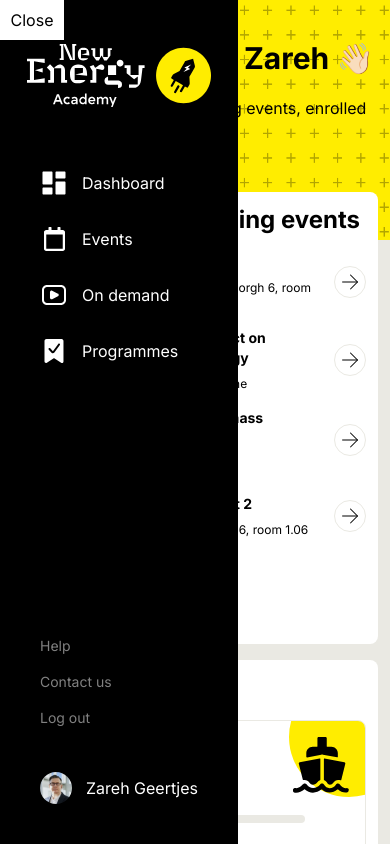
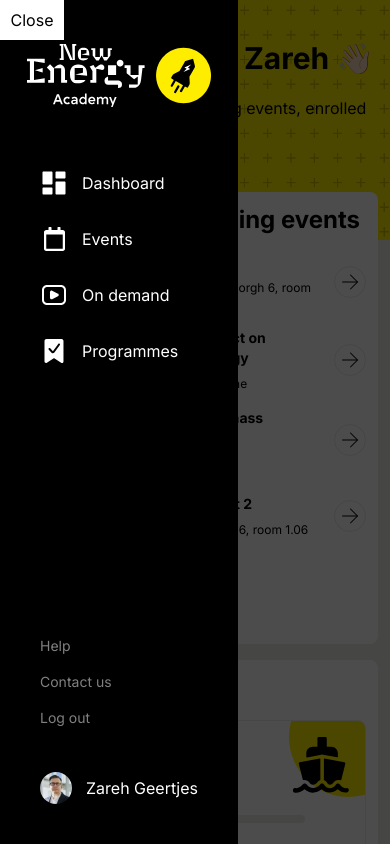
Before and after one commit to neharadialcode486/components-react-tailwind, a React (Create React App) app: page / in a window 390 px wide. Both pictures are taken after a click on the element "Menu". Shown: the top 844 px of the page. Built offline with nearby package versions, Linux system fonts and the light colour scheme.

Commit message:
sidebar update

```diff
--- a/src/components/sidebar/Header.jsx
+++ b/src/components/sidebar/Header.jsx
@@ -5,10 +5,10 @@ import { TABS_DATA } from "../../utils/Helper";
 import Icon from '../common/Icons';
 import user from "../../assets/images/svg/user-icon.svg";
 
-const Header = ({ activeTab, setActiveTab }) => {
+const Header = ({ activeTab, setActiveTab, open, setOpen }) => {
     const { tabName } = useParams();
     const [isLargeScreen, setIsLargeScreen] = useState(window.innerWidth >= 1920);
-    const [open, setOpen] = useState(false);
+
     useEffect(() => {
         const savedTab = localStorage.getItem("activeTab");
         const initialTab = parseInt(savedTab);
--- a/src/components/sidebar/SideBar.jsx
+++ b/src/components/sidebar/SideBar.jsx
@@ -7,12 +7,13 @@ import DataSwiper from './DataSwiper';
 
 const SideBar = () => {
     const [activeTab, setActiveTab] = useState(0);
+    const [open, setOpen] = useState(false);
     const Data = ['Requirements', 'Events', 'Career event', 'Activities', 'Masterclasses']
     return (
         <div className='flex justify-between bg-dark-gray'>
-            <Header activeTab={activeTab} setActiveTab={setActiveTab} />
+            <Header activeTab={activeTab} setActiveTab={setActiveTab} open={open} setOpen={setOpen} />
             <div className="bg-off-yellow w-full fixed max-w-[1920px] top-0 flex justify-end left-1/2 -translate-x-1/2 h-[240px]">
-                <img src={plus} alt="plus" className='max-w-[200px] w-full lg:opacity-100 opacity-30' />
+                <img src={plus} alt="plus" className='max-w-[200px] w-full lg:opacity-100 opacity-20' />
             </div>
             <div className="lg:p-8 p-3 relative z-20 w-full sm:w-[83.3%] overflow-hidden">
                 <h2 className='font-bold text-3xl md:text-4xl mt-7 sm:mt-2'>Welcome back, Zareh 👋🏻</h2>
@@ -68,8 +69,9 @@ const SideBar = () => {
                         <a href="/" className='flex items-center gap-2 font-semibold text-sm duration-300 ease-linear group hover:scale-105 mt-12 w-fit mb-1'>More programmes <Icon className='duration-300 ease-linear group-hover:scale-90' iconName='rightArrowIcon' /></a>
                     </div>
                 </div>
-                <DataSwiper className={activeTab === 1 || activeTab === 3 ? "hidden" : activeTab === 2 ? "mt-20 pt-14" : ""} />
+                <DataSwiper className={activeTab === 1 || activeTab === 3 ? "hidden" : activeTab === 2 ? "xl:mt-20 xl:pt-14" : ""} />
             </div>
+            {open && <div onClick={() => setOpen(!open)} className='bg-black opacity-70 z-30 fixed left-0 top-0 min-h-screen w-full'></div>}
         </div>
     )
 }
```
